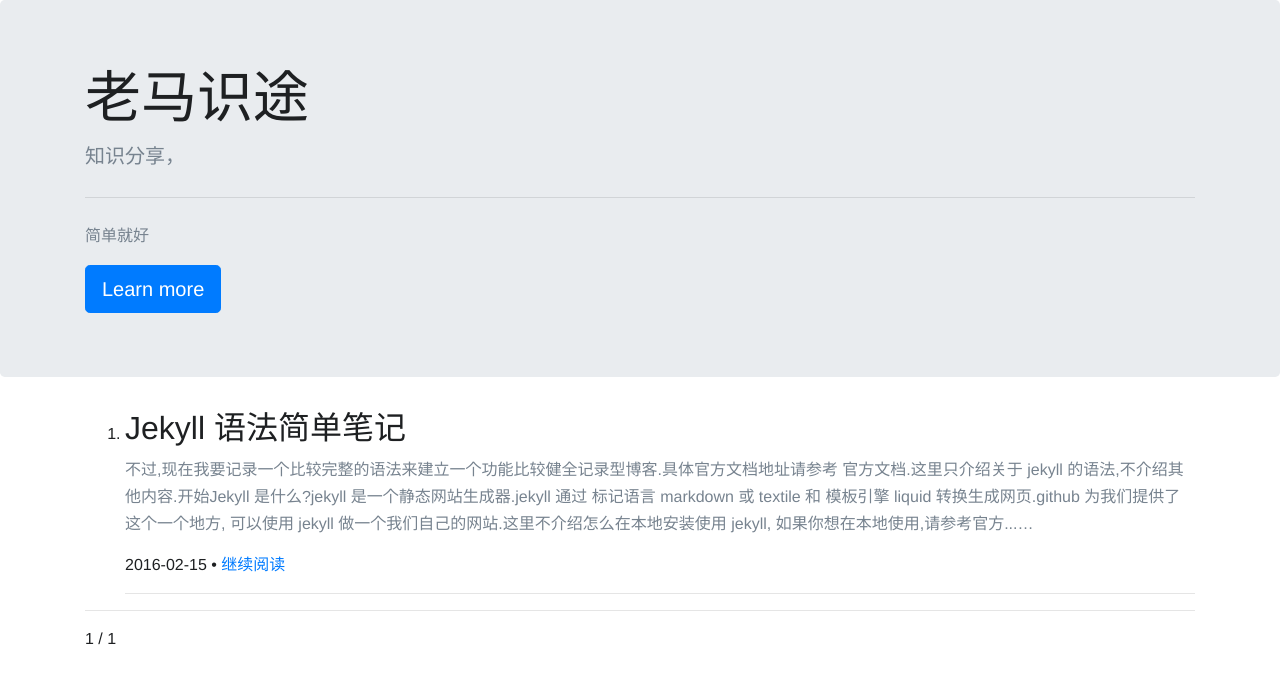
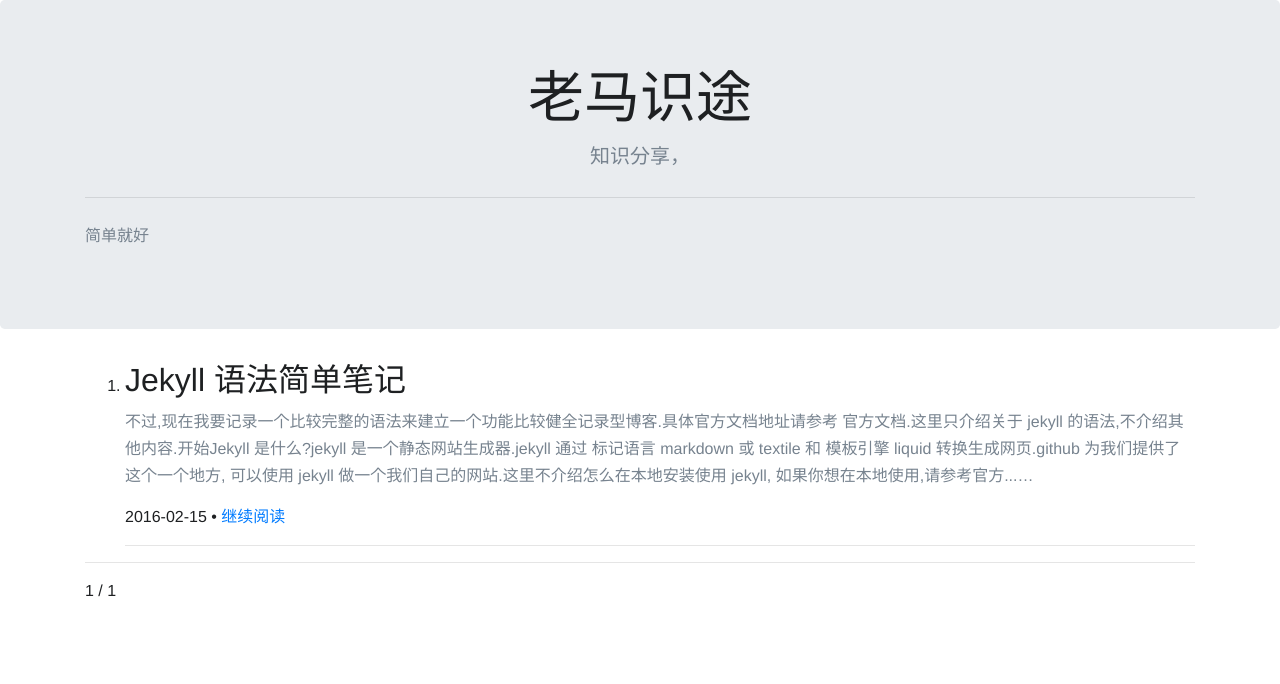
Before and after one commit to cfwin/cfwin.github.io, a Jekyll site: the page built from index.html, in a window 1280 px wide and 900 px high. Shown: the top 684 px of the window. Built offline with Jekyll 4.4.1, drawn with Linux system fonts in a browser that asks for light colours; the list of posts is cut into pages by our own code.

Commit message:
Update header.html

```diff
--- a/_includes/header.html
+++ b/_includes/header.html
@@ -4,11 +4,10 @@
 
   <div class="jumbotron">
     <div class="container">
-      <h1 class="display-4">老马识途</h1>
-      <p class="lead">知识分享，</p>
+      <h1 class="display-4 text-center">老马识途</h1>
+      <p class="lead text-center">知识分享，</p>
       <hr class="my-4">
-      <p>简单就好</p>
-      <a class="btn btn-primary btn-lg" href="#" role="button">Learn more</a>
+      <p text-center>简单就好</p>
     </div>
 </div>
 
```
